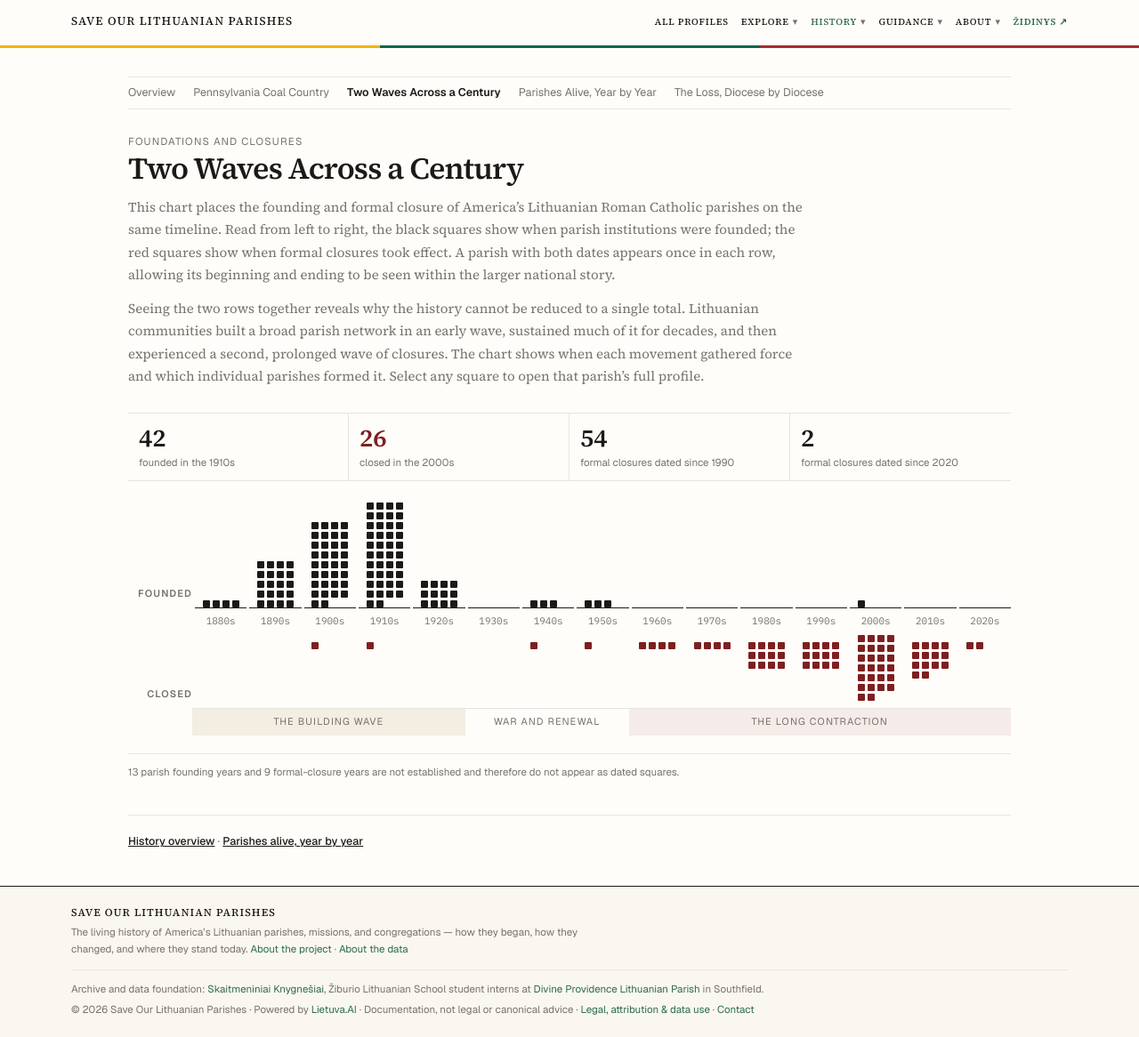
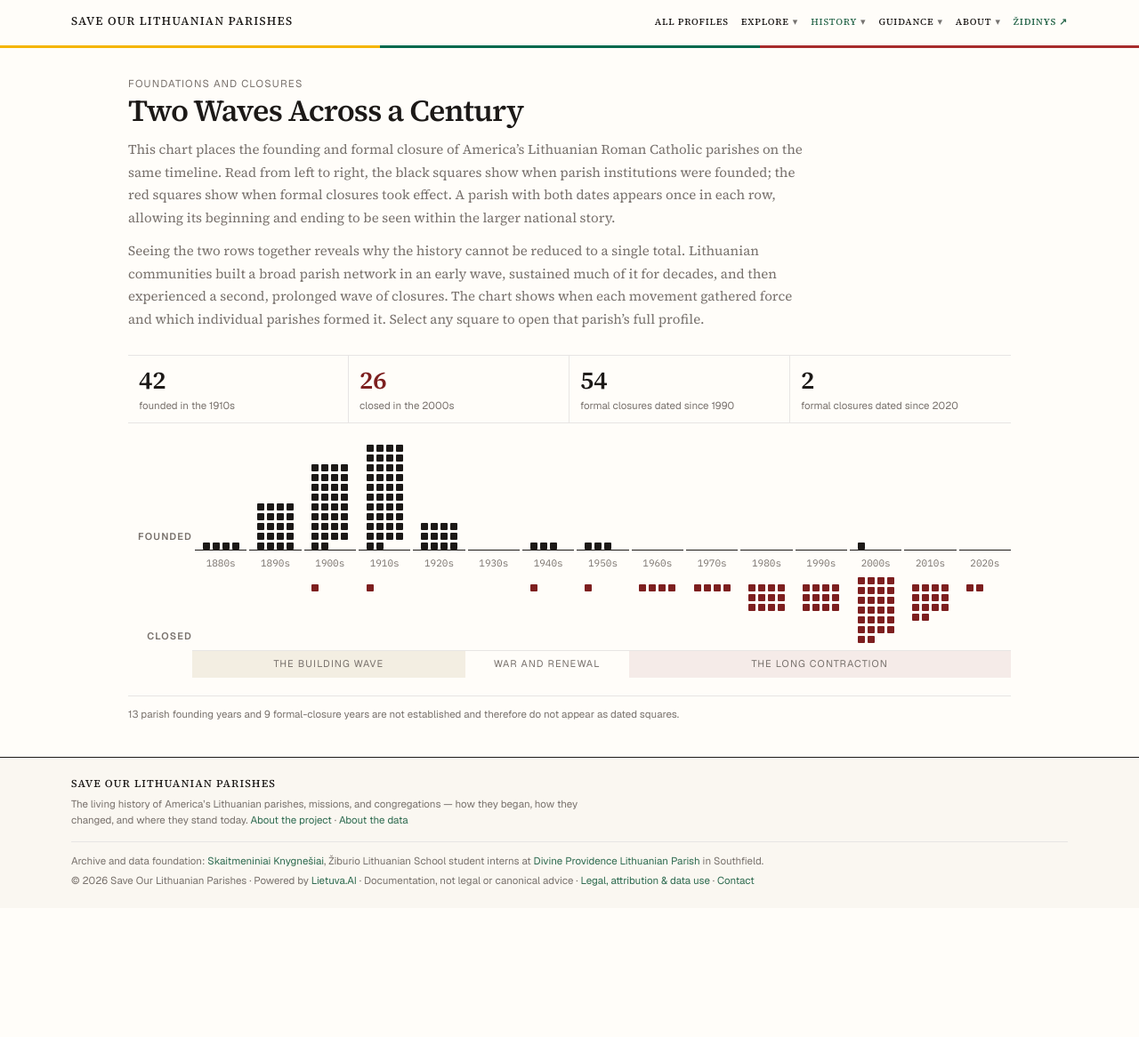
Before and after one commit to LietuvaAI/save-our-lithuanian-parishes, a Next.js app: page /history/two-waves-across-a-century in a window 1280 px wide. Shown: the whole page at 89% size. After the commit the page ends 1021 px from the top, so only its background shows below. Built offline with nearby package versions, Linux system fonts and the light colour scheme.

Commit message:
Remove chapter framing from History pages

```diff
--- a/app/history/loss-by-diocese/page.tsx
+++ b/app/history/loss-by-diocese/page.tsx
@@ -1,6 +1,5 @@
 import type { Metadata } from "next";
 import Link from "next/link";
-import HistoryNav from "@/components/HistoryNav";
 import HistoryDioceseLoss from "@/components/HistoryDioceseLoss";
 import { historyProjection } from "@/lib/history-projection";
 
@@ -18,7 +17,6 @@ export default function LossByDiocesePage() {
 
   return (
     <article className="mx-auto max-w-5xl px-4 pb-0 pt-8">
-      <HistoryNav current="/history/loss-by-diocese" />
       <header className="max-w-4xl">
         <p className="font-sans text-small-copy uppercase tracking-widest text-muted">
           Geography of loss
@@ -61,13 +59,6 @@ export default function LossByDiocesePage() {
 
       <footer className="mt-10 border-t border-rule pt-5 font-sans text-support-copy text-muted">
         <Link
-          href="/history"
-          className="font-medium text-foreground underline hover:text-accent"
-        >
-          History overview
-        </Link>
-        {" · "}
-        <Link
           href="/where-every-parish-ended-up"
           className="font-medium text-foreground underline hover:text-accent"
         >
--- a/app/history/page.tsx
+++ b/app/history/page.tsx
@@ -1,6 +1,5 @@
 import type { Metadata } from "next";
 import Link from "next/link";
-import HistoryNav from "@/components/HistoryNav";
 import { historyProjection } from "@/lib/history-projection";
 
 export const metadata: Metadata = {
@@ -46,7 +45,6 @@ export default function HistoryPage() {
 
   return (
     <article className="mx-auto max-w-5xl px-4 pb-0 pt-8">
-      <HistoryNav current="/history" />
       <header className="max-w-4xl">
         <p className="font-sans text-small-copy uppercase tracking-widest text-muted">
           History · 1880s to today
--- a/app/history/parishes-alive-year-by-year/page.tsx
+++ b/app/history/parishes-alive-year-by-year/page.tsx
@@ -1,7 +1,5 @@
 import type { Metadata } from "next";
-import Link from "next/link";
 import HistoryAliveCurve from "@/components/HistoryAliveCurve";
-import HistoryNav from "@/components/HistoryNav";
 import { historyProjection } from "@/lib/history-projection";
 
 export const metadata: Metadata = {
@@ -27,7 +25,6 @@ export default function ParishesAliveYearByYearPage() {
 
   return (
     <article className="mx-auto max-w-5xl px-4 pb-0 pt-8">
-      <HistoryNav current="/history/parishes-alive-year-by-year" />
       <header className="max-w-4xl">
         <p className="font-sans text-small-copy uppercase tracking-widest text-muted">
           Institutional life over time
@@ -102,21 +99,6 @@ export default function ParishesAliveYearByYearPage() {
         current status appears on its profile and in Parish &amp; Mission Status.
       </p>
 
-      <footer className="mt-10 border-t border-rule pt-5 font-sans text-support-copy text-muted">
-        <Link
-          href="/history"
-          className="font-medium text-foreground underline hover:text-accent"
-        >
-          History overview
-        </Link>
-        {" · "}
-        <Link
-          href="/history/loss-by-diocese"
-          className="font-medium text-foreground underline hover:text-accent"
-        >
-          The loss, diocese by diocese
-        </Link>
-      </footer>
     </article>
   );
 }
--- a/app/history/two-waves-across-a-century/page.tsx
+++ b/app/history/two-waves-across-a-century/page.tsx
@@ -1,6 +1,4 @@
 import type { Metadata } from "next";
-import Link from "next/link";
-import HistoryNav from "@/components/HistoryNav";
 import HistoryTwoWaves from "@/components/HistoryTwoWaves";
 import { historyProjection } from "@/lib/history-projection";
 
@@ -41,7 +39,6 @@ export default function TwoWavesAcrossACenturyPage() {
 
   return (
     <article className="mx-auto max-w-5xl px-4 pb-0 pt-8">
-      <HistoryNav current="/history/two-waves-across-a-century" />
       <header className="max-w-4xl">
         <p className="font-sans text-small-copy uppercase tracking-widest text-muted">
           Foundations and closures
@@ -94,21 +91,6 @@ export default function TwoWavesAcrossACenturyPage() {
         and therefore do not appear as dated squares.
       </p>
 
-      <footer className="mt-10 border-t border-rule pt-5 font-sans text-support-copy text-muted">
-        <Link
-          href="/history"
-          className="font-medium text-foreground underline hover:text-accent"
-        >
-          History overview
-        </Link>
-        {" · "}
-        <Link
-          href="/history/parishes-alive-year-by-year"
-          className="font-medium text-foreground underline hover:text-accent"
-        >
-          Parishes alive, year by year
-        </Link>
-      </footer>
     </article>
   );
 }
--- a/app/pennsylvania-coal-region/page.tsx
+++ b/app/pennsylvania-coal-region/page.tsx
@@ -2,7 +2,6 @@ import type { Metadata } from "next";
 import Image from "next/image";
 import Link from "next/link";
 import { EndStatePill } from "@/components/EndStatePill";
-import HistoryNav from "@/components/HistoryNav";
 import photosData from "@/data/photos.json";
 import { historyProjection } from "@/lib/history-projection";
 import { pennsylvaniaCoalRegion } from "@/lib/infographic-projection";
@@ -94,7 +93,6 @@ export default function PennsylvaniaCoalRegionPage() {
 
   return (
     <article className="mx-auto max-w-5xl px-4 pb-12 pt-8">
-      <HistoryNav current="/pennsylvania-coal-region" />
       <header className="max-w-4xl">
         <p className="text-small-copy uppercase tracking-widest text-muted">
           Origins in Pennsylvania
@@ -275,13 +273,6 @@ export default function PennsylvaniaCoalRegionPage() {
 
       <footer className="mt-10 border-t border-rule pt-5 text-support-copy text-muted">
         <Link
-          href="/history/two-waves-across-a-century"
-          className="font-medium text-foreground underline hover:text-accent"
-        >
-          Two waves across a century
-        </Link>
-        {" · "}
-        <Link
           href="/where-every-parish-ended-up"
           className="font-medium text-foreground underline hover:text-accent"
         >
--- a/components/HistoryNav.tsx
+++ /dev/null
@@ -1,44 +0,0 @@
-import Link from "next/link";
-
-const historyPages = [
-  { href: "/history", label: "Overview" },
-  { href: "/pennsylvania-coal-region", label: "Pennsylvania Coal Country" },
-  {
-    href: "/history/two-waves-across-a-century",
-    label: "Two Waves Across a Century",
-  },
-  {
-    href: "/history/parishes-alive-year-by-year",
-    label: "Parishes Alive, Year by Year",
-  },
-  {
-    href: "/history/loss-by-diocese",
-    label: "The Loss, Diocese by Diocese",
-  },
-];
-
-export default function HistoryNav({ current }: { current: string }) {
-  return (
-    <nav className="mb-7 border-y border-rule py-2" aria-label="History pages">
-      <div className="flex flex-wrap gap-x-5 gap-y-1.5">
-        {historyPages.map((page) => {
-          const active = page.href === current;
-          return (
-            <Link
-              key={page.href}
-              href={page.href}
-              aria-current={active ? "page" : undefined}
-              className={`font-sans text-support-copy ${
-                active
-                  ? "font-semibold text-foreground"
-                  : "text-muted hover:text-accent"
-              }`}
-            >
-              {page.label}
-            </Link>
-          );
-        })}
-      </div>
-    </nav>
-  );
-}
--- a/scripts/verify-type-system.mjs
+++ b/scripts/verify-type-system.mjs
@@ -170,10 +170,6 @@ const historyCoalPage = fs.readFileSync(
   path.join(ROOT, "app", "pennsylvania-coal-region", "page.tsx"),
   "utf8",
 );
-const historyNav = fs.readFileSync(
-  path.join(ROOT, "components", "HistoryNav.tsx"),
-  "utf8",
-);
 const historyChart = fs.readFileSync(
   path.join(ROOT, "components", "HistoryTwoWaves.tsx"),
   "utf8",
@@ -197,7 +193,6 @@ const historyDesignContract = [
   [historyTwoWavesPage, "Foundations and closures", "Two Waves subject marker"],
   [historyAlivePage, "Institutional life over time", "year-by-year subject marker"],
   [historyDiocesePage, "Geography of loss", "diocese subject marker"],
-  [historyNav, 'aria-label="History pages"', "History-page navigation"],
   [historyAlivePage, "leading-[1.7]", "15px/1.7 narrative rhythm"],
   [historyDiocesePage, "dioceses have", "approved diocese-loss heading"],
   [historyDiocesePage, "Each diocese below is shaded", "approved diocese-map instruction"],
@@ -225,10 +220,21 @@ for (const source of [
   historyTwoWavesPage,
   historyAlivePage,
   historyDiocesePage,
-  historyNav,
 ]) {
   if (/\bchapter\b/i.test(source)) {
     errors.push("History: chapter framing returned to a public History page");
+    break;
+  }
+}
+for (const source of [
+  historyPage,
+  historyCoalPage,
+  historyTwoWavesPage,
+  historyAlivePage,
+  historyDiocesePage,
+]) {
+  if (source.includes("HistoryNav")) {
+    errors.push("History: chapter-style navigation returned to a standalone page");
     break;
   }
 }
```
